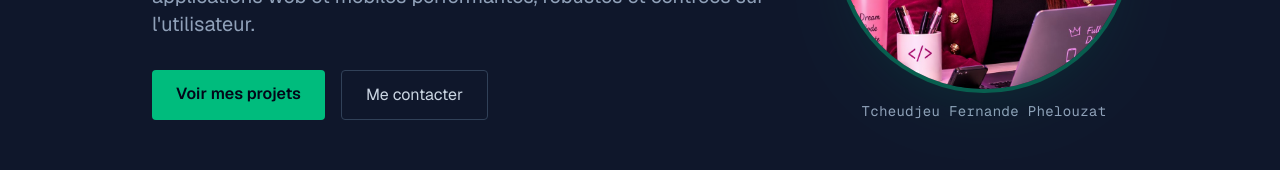
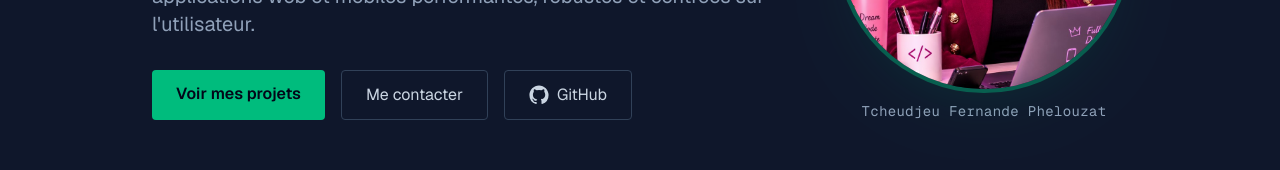
Before and after one commit to phelouzat3-glitch/phelouzat-fullstack, a Next.js app: page / in a window 1280 px wide. Shown: the part 327-497 px from the top of the page. Built offline with nearby package versions, Linux system fonts and the light colour scheme.

Commit message:
Ajout du lien GitHub dans le hero et le footer

```diff
--- a/src/app/page.tsx
+++ b/src/app/page.tsx
@@ -234,7 +234,7 @@ export default async function Home() {
               applications web et mobiles performantes, robustes et centrées sur
               l&apos;utilisateur.
             </p>
-            <div className="flex gap-4">
+            <div className="flex flex-wrap gap-4">
               <a
                 href="#projects"
                 className="px-6 py-3 bg-emerald-500 hover:bg-emerald-600 text-slate-950 font-semibold rounded transition-colors text-center"
@@ -247,6 +247,22 @@ export default async function Home() {
               >
                 Me contacter
               </Link>
+              <a
+                href="https://github.com/phelouzat3-glitch"
+                target="_blank"
+                rel="noopener noreferrer"
+                className="px-6 py-3 border border-slate-700 hover:border-emerald-400 text-slate-300 hover:text-emerald-400 rounded transition-colors text-center inline-flex items-center justify-center gap-2"
+              >
+                <svg
+                  aria-hidden="true"
+                  viewBox="0 0 24 24"
+                  fill="currentColor"
+                  className="h-5 w-5"
+                >
+                  <path d="M12 .5C5.73.5.5 5.73.5 12a11.5 11.5 0 0 0 7.86 10.92c.58.1.79-.25.79-.56v-2c-3.2.7-3.88-1.54-3.88-1.54-.53-1.34-1.29-1.7-1.29-1.7-1.05-.72.08-.7.08-.7 1.16.08 1.77 1.19 1.77 1.19 1.03 1.77 2.7 1.26 3.36.96.1-.75.4-1.26.73-1.55-2.55-.29-5.23-1.28-5.23-5.7 0-1.26.45-2.29 1.19-3.1-.12-.29-.52-1.46.11-3.05 0 0 .97-.31 3.18 1.18a11 11 0 0 1 5.8 0c2.2-1.49 3.17-1.18 3.17-1.18.63 1.59.23 2.76.11 3.05.74.81 1.19 1.84 1.19 3.1 0 4.43-2.69 5.41-5.25 5.69.41.36.78 1.06.78 2.14v3.17c0 .31.21.67.8.56A11.5 11.5 0 0 0 23.5 12C23.5 5.73 18.27.5 12 .5Z" />
+                </svg>
+                GitHub
+              </a>
             </div>
           </div>
 
@@ -331,6 +347,14 @@ export default async function Home() {
             <Link href="/contact" className="hover:text-slate-300 underline">
               Contact
             </Link>
+            <a
+              href="https://github.com/phelouzat3-glitch"
+              target="_blank"
+              rel="noopener noreferrer"
+              className="hover:text-slate-300 underline"
+            >
+              GitHub
+            </a>
             <Link
               href="/privacy-my-app"
               className="hover:text-slate-300 underline"
```
